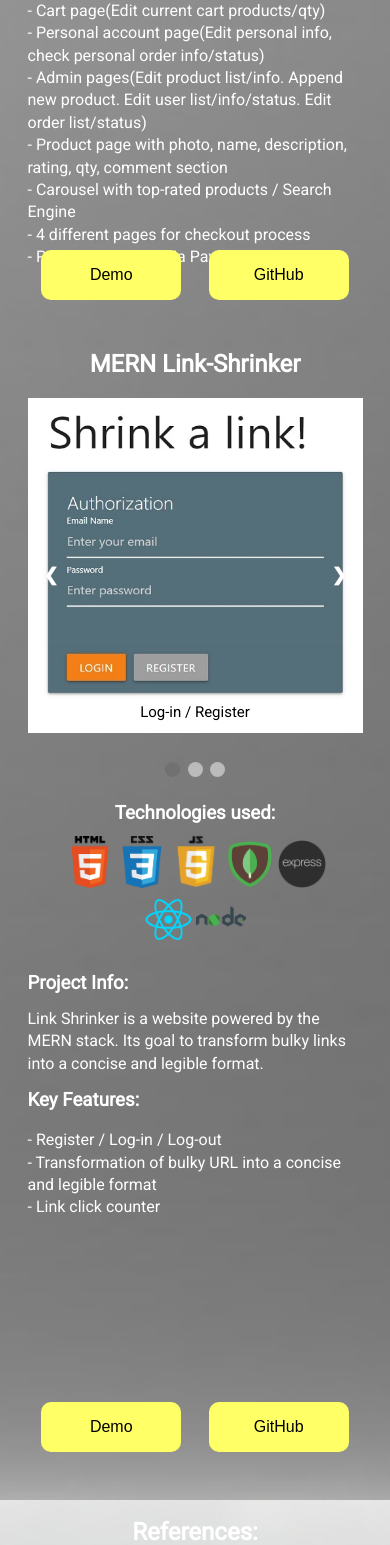
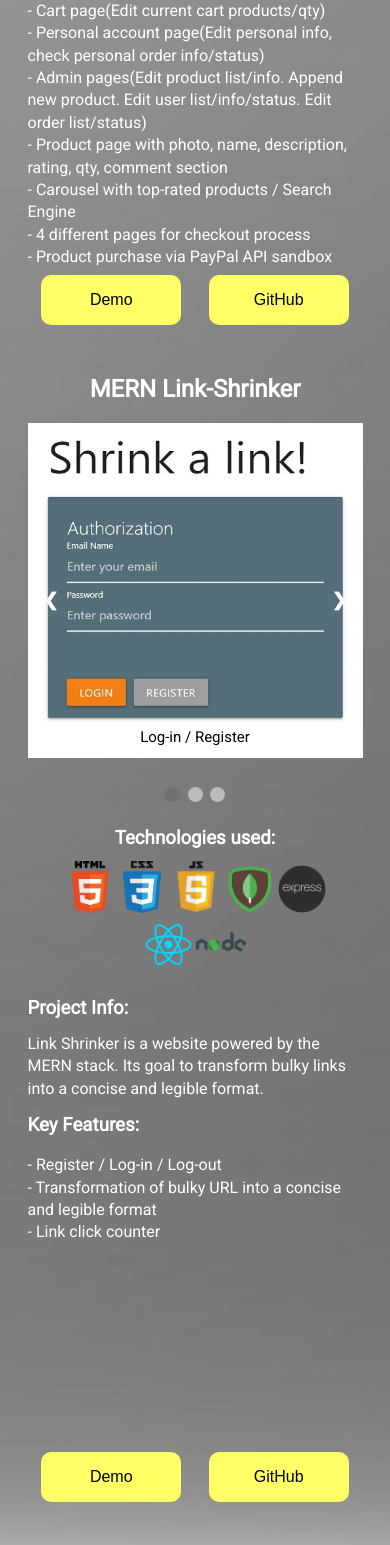
Before and after one commit to syzygyexe/Portfolio, a PHP site: page / in a window 390 px wide. Shown: the part 1783-3328 px from the top of the page. Run offline with PHP 8.4, Linux system fonts and the light colour scheme; some libraries are stand-ins or nearby versions.

Commit message:
fix mobile

```diff
--- a/css/style.css
+++ b/css/style.css
@@ -223,7 +223,7 @@ li {
 }
 
 .project-info-list {
-  height: 400px;
+  height: 425px;
 }
 
 .button-section {
```
